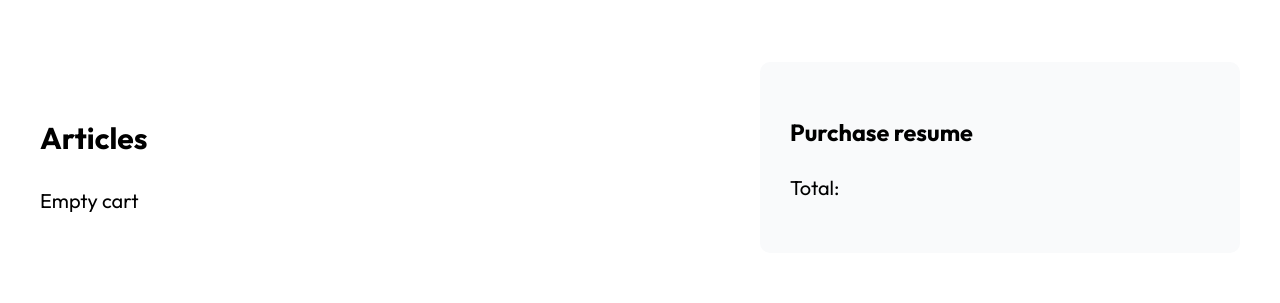
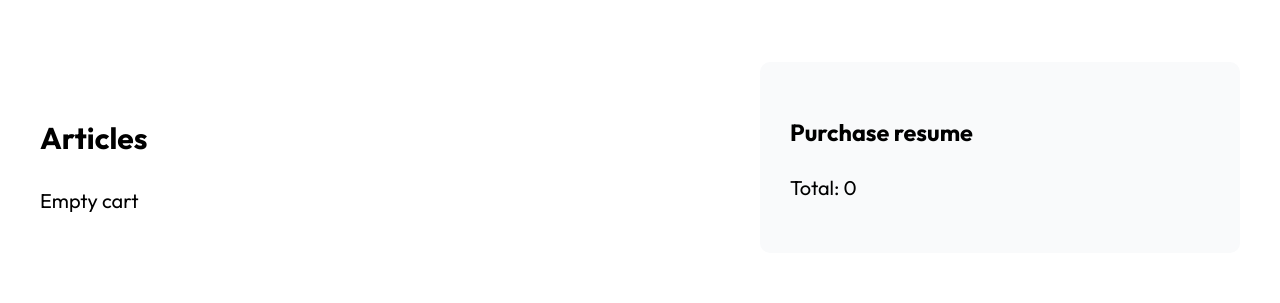
Before and after one commit to Facuscar/GuitarLA---Next, a Next.js app: page /cart in a window 1280 px wide. Shown: the part 359-662 px from the top of the page. Built offline with nearby package versions, Linux system fonts and the light colour scheme.

Commit message:
Total price calculation

```diff
--- a/pages/cart.js
+++ b/pages/cart.js
@@ -1,9 +1,18 @@
+import { useState, useEffect } from "react";
 import Image from "next/image";
 
 import Layout from "../components/layout";
 import styles from "../styles/cart.module.css";
 
 export const Cart = ({ cart, updateAmount }) => {
+    const [total, setTotal] = useState(0);
+
+    useEffect(() => {
+        setTotal( () => {
+            return cart.reduce( (total, guitar) => total + (guitar.amount * guitar.price), 0);
+        })
+    }, [cart]);
+
     return (
         <Layout title="GuitarLA - Shopping Cart">
             <main className="container">
@@ -42,7 +51,7 @@ export const Cart = ({ cart, updateAmount }) => {
                     </div>
                     <aside className={styles.resume}>
                         <h3>Purchase resume</h3>
-                        <p>Total: </p>
+                        <p>Total: {total}</p>
                     </aside>
                 </div>
             </main>
--- a/styles/cart.module.css
+++ b/styles/cart.module.css
@@ -17,6 +17,8 @@
     background-color: #F9FAFB;
     padding: 3rem;
     border-radius: 1rem;
+    position: sticky;
+    top: 3rem;
 }
 
 .guitar {
```
